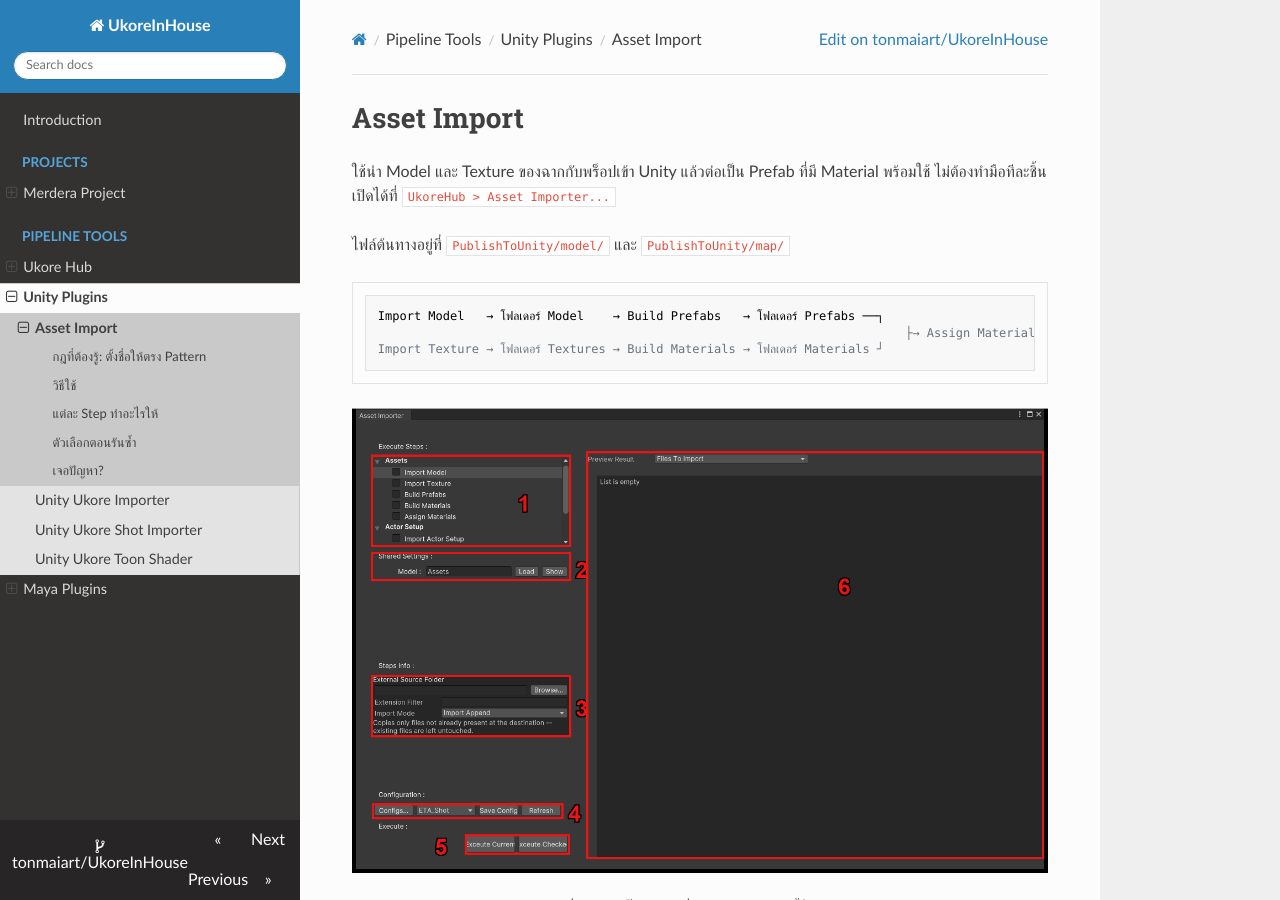
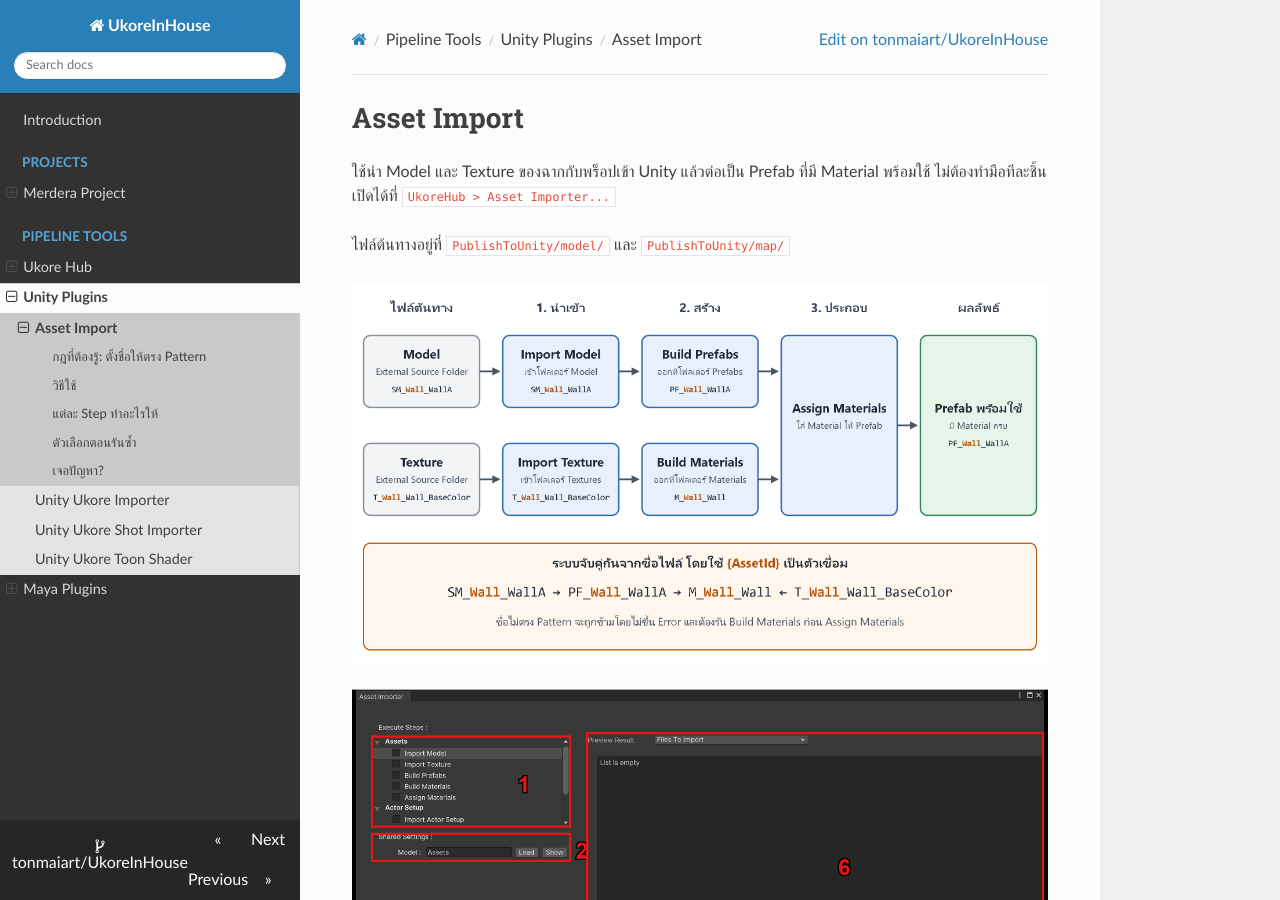
Before and after one commit to tonmaiart/UkoreInHouse, an MkDocs documentation site: the page built from docs/asset_import/quick-start.md, in a window 1280 px wide and 900 px high. Built offline with MkDocs 1.6.1, drawn with Linux system fonts in a browser that asks for light colours; nearby versions of some CDN libraries.

Commit message:
Asset Import: show the flow as an infographic
Co-Authored-By: Claude Opus 5.5 <noreply@anthropic.com>

````diff
--- a/docs/asset_import/quick-start.md
+++ b/docs/asset_import/quick-start.md
@@ -5,11 +5,7 @@
 
 ไฟล์ต้นทางอยู่ที่ `PublishToUnity/model/` และ `PublishToUnity/map/`
 
-```text
-Import Model   → โฟลเดอร์ Model    → Build Prefabs   → โฟลเดอร์ Prefabs ──┐
-                                                                         ├→ Assign Materials
-Import Texture → โฟลเดอร์ Textures → Build Materials → โฟลเดอร์ Materials ┘
-```
+![ขั้นตอนของ Asset Import จากไฟล์ต้นทางจนได้ Prefab พร้อมใช้](../assets/images/asset_import_flow.png)
 
 ![Asset Importer](../assets/images/asset_import_ui.png)
 
````
Also changed, not shown: docs/assets/images/asset_import_flow.png (added).
